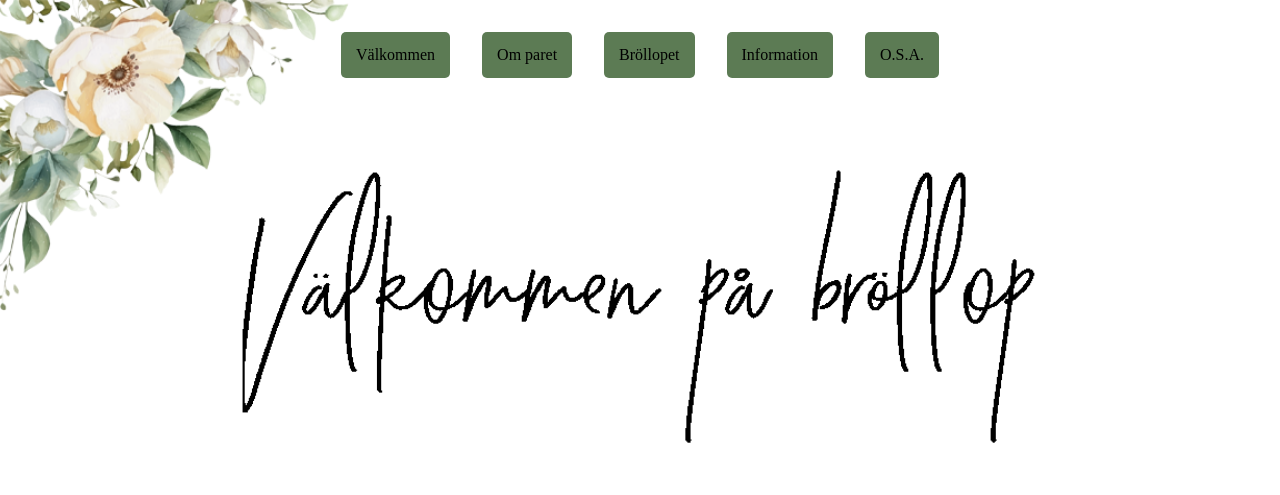
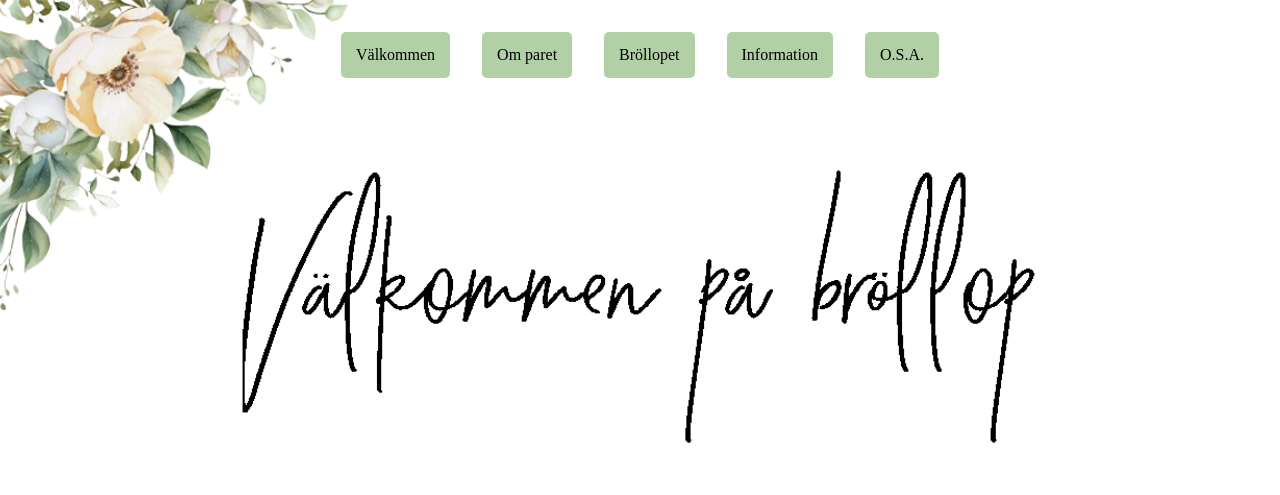
Before and after one commit to dayanamartinsayido/dayanamartinsayido.github.io, a plain HTML site: page index.html in a window 1280 px wide. Shown: the top 495 px of the page. Drawn offline with Linux system fonts and the light colour scheme.

Commit message:
Add files via upload

```diff
--- a/styles.css
+++ b/styles.css
@@ -60,7 +60,7 @@ nav ul li a {
     /* Button padding */
     /* background-color: rgba(153, 176, 131, 0.7); */
     /* background-color: rgba(8, 23, 4, 1.3); */
-    background-color: rgba(24, 68, 12, 0.7);
+    background-color: rgba(144, 188, 128, 0.7);
 
     /* background-color: rgba(24, 68, 12, 0.7); */
     /* Button background color */
```
